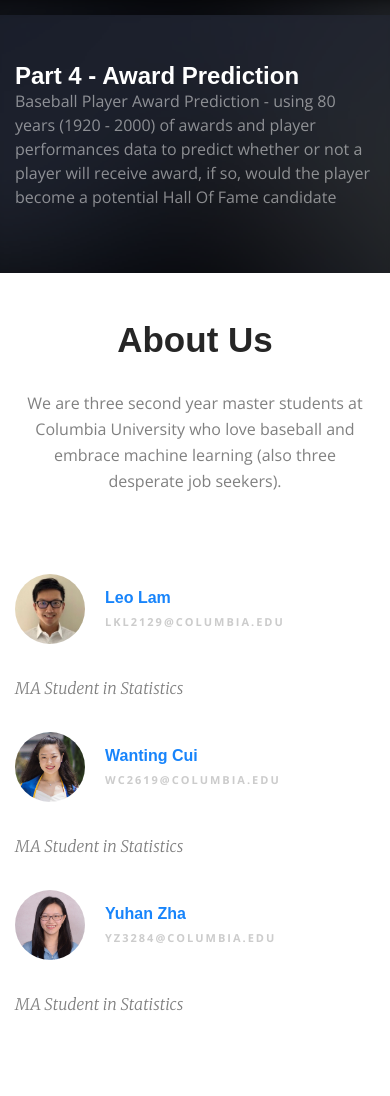
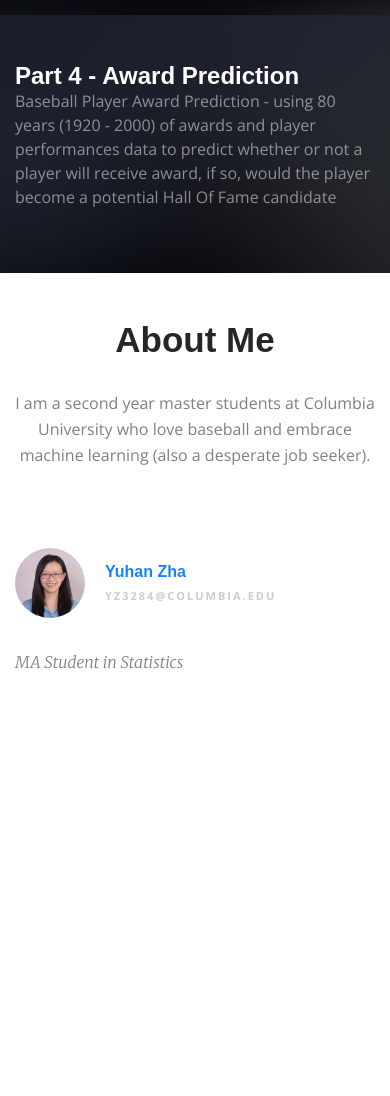
Before and after one commit to yuhanzha/Baseball_Analysis, a Flask app: page / in a window 390 px wide. Shown: the part 2225-3321 px from the top of the page. After the commit the page ends 2894 px from the top, so only its background shows below. Run offline with Flask 3, Linux system fonts and the light colour scheme; parts of the project's set-up code (start-up, migrations or seed data) failed here and were passed over; some libraries are stand-ins or nearby versions; some web fonts are replaced.

Commit message:
Update index.html

```diff
--- a/app/templates/index.html
+++ b/app/templates/index.html
@@ -69,7 +69,7 @@
 					<ul data-offcanvass="yes">
 						<li><a class = "page_scroll" href="#motivation">Motivation</a></li>
 						<li><a class = "page_scroll" href="#projects">Projects</a></li>
-						<li><a class = "page_scroll" href="#aboutus">About Us</a></li>
+						<li><a class = "page_scroll" href="#aboutus">About Me</a></li>
 					</ul>
 				</div>
 				<!--
@@ -77,7 +77,7 @@
 					<ul class="fh5co-special" data-offcanvass="yes">
 						<li><a class = "page_scroll" href="#motivation">Motivation</a></li>
 						<li><a class = "page_scroll" href="#projects">Projects</a></li>
-						<li><a class = "page_scroll" href="#aboutus">About Us</a></li>
+						<li><a class = "page_scroll" href="#aboutus">About Me</a></li>
 					</ul>
 				</div>-->
 			</div>
@@ -203,41 +203,14 @@
 			<div class="container">
 				<div class="row p-b">
 					<div class="col-md-6 col-md-offset-3 text-center">
-						<h2 class="fh5co-heading wow fadeInUp" data-wow-duration="1s" data-wow-delay=".5s">About Us</h2>
-						<p class="wow fadeInUp" data-wow-duration="1s" data-wow-delay=".8s">We are three second year master students at Columbia University who love baseball and embrace machine learning (also three desperate job seekers).</p>
+						<h2 class="fh5co-heading wow fadeInUp" data-wow-duration="1s" data-wow-delay=".5s">About Me</h2>
+						<p class="wow fadeInUp" data-wow-duration="1s" data-wow-delay=".8s">I am a second year master students at Columbia University who love baseball and embrace machine learning (also a desperate job seeker).</p>
 					</div>
 				</div>
 				<div class="row">
 
-					<div class="col-md-4 col-sm-6 col-xs-12">
-						<div class="fh5co-testimonial-item wow fadeInUp" data-wow-duration="1s" data-wow-delay="1.1s">
-							<div class="fh5co-name">
-								<img src="{{ url_for('static', filename='images/person_2.jpg') }}" alt="">
-								<div class="fh5co-meta">
-									<h3><a href="https://www.linkedin.com/in/leoklam/">Leo Lam</a></h3>
-									<span class="fh5co-company">lkl2129@columbia.edu</span>
-								</div>
-							</div>
-							<div class="fh5co-text">
-								<p>MA Student in Statistics</p>
-							</div>
 
-						</div>
-					</div>
-					<div class="col-md-4 col-sm-6 col-xs-12">
-						<div class="fh5co-testimonial-item wow fadeInUp" data-wow-duration="1s" data-wow-delay="1.4s">
-							<div class="fh5co-name">
-								<img src="{{ url_for('static', filename='images/person_3.jpg') }}" alt="">
-								<div class="fh5co-meta">
-									<h3><a href="https://www.linkedin.com/in/wanting-cui-0578a5107/">Wanting Cui</a></h3>
-									<span class="fh5co-company">wc2619@columbia.edu</span>
-								</div>
-							</div>
-							<div class="fh5co-text">
-								<p>MA Student in Statistics</p>
-							</div>
-						</div>
-					</div>
+
 
 					<div class="clearfix visible-sm-block"></div>
 
```
